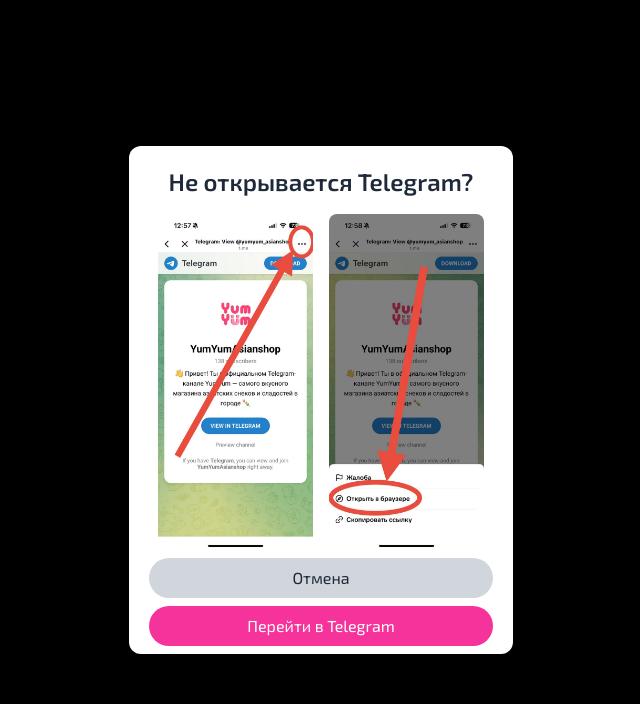
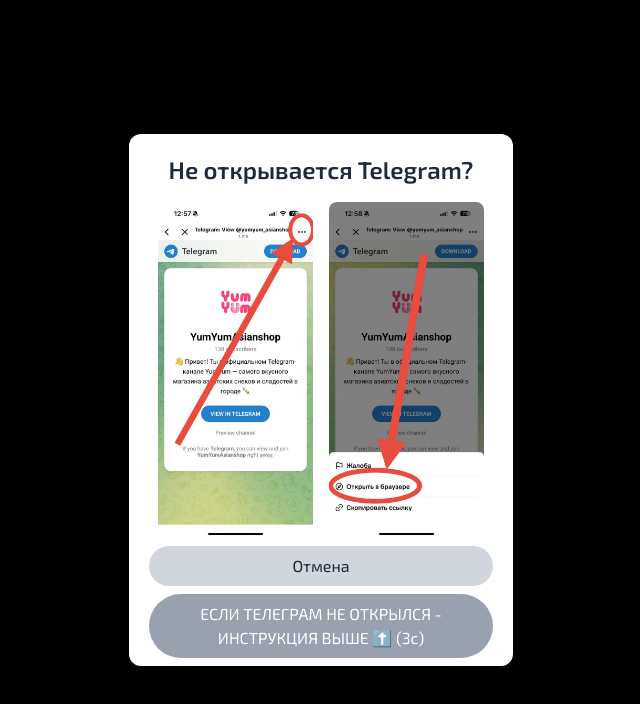
Before and after one commit to yawlad/yumyum-links, a Next.js app: page / in a window 1280 px wide. Both pictures are taken after a click on the button "Telegram". Shown: the top 704 px of the page, without its empty margins (319-959 px from the left). Built offline with nearby package versions, Linux system fonts and the light colour scheme.

Commit message:
improved tg link with timer

```diff
--- a/app/page.tsx
+++ b/app/page.tsx
@@ -41,17 +41,30 @@ const links: SocialLink[] = [
     name: "Интернет-магазин",
     href: "https://8001.emall.by",
     icon: faCartShopping,
-
-
   },
 ];
 
 const LinksPage: FC = () => {
   const [showModal, setShowModal] = useState(false);
+  const [isButtonDisabled, setIsButtonDisabled] = useState(false);
+  const [timer, setTimer] = useState(0);
 
   const handleLinkClick = (name: string, href: string) => {
     if (name === "Telegram") {
       setShowModal(true);
+      setIsButtonDisabled(true);
+      setTimer(5);
+
+      // запускаем обратный отсчёт
+      let count = 5;
+      const interval = setInterval(() => {
+        count -= 1;
+        setTimer(count);
+        if (count === 0) {
+          setIsButtonDisabled(false);
+          clearInterval(interval);
+        }
+      }, 1000);
     } else {
       window.open(href, "_blank");
     }
@@ -120,9 +133,16 @@ const LinksPage: FC = () => {
                 </button>
                 <button
                   onClick={proceedToTelegram}
-                  className="w-full cursor-pointer bg-pink-500 hover:bg-pink-600 text-white px-4 py-2 rounded-full transition duration-200"
+                  disabled={isButtonDisabled}
+                  className={`w-full cursor-pointer px-4 py-2 rounded-full transition duration-200 ${
+                    isButtonDisabled
+                      ? "bg-gray-400 text-white cursor-not-allowed"
+                      : "bg-pink-500 hover:bg-pink-600 text-white"
+                  }`}
                 >
-                  Перейти в Telegram
+                  {isButtonDisabled
+                    ? `ЕСЛИ ТЕЛЕГРАМ НЕ ОТКРЫЛСЯ - ИНСТРУКЦИЯ ВЫШЕ ⬆️ (${timer}с)`
+                    : "Перейти в Telegram"}
                 </button>
               </div>
             </div>
```
